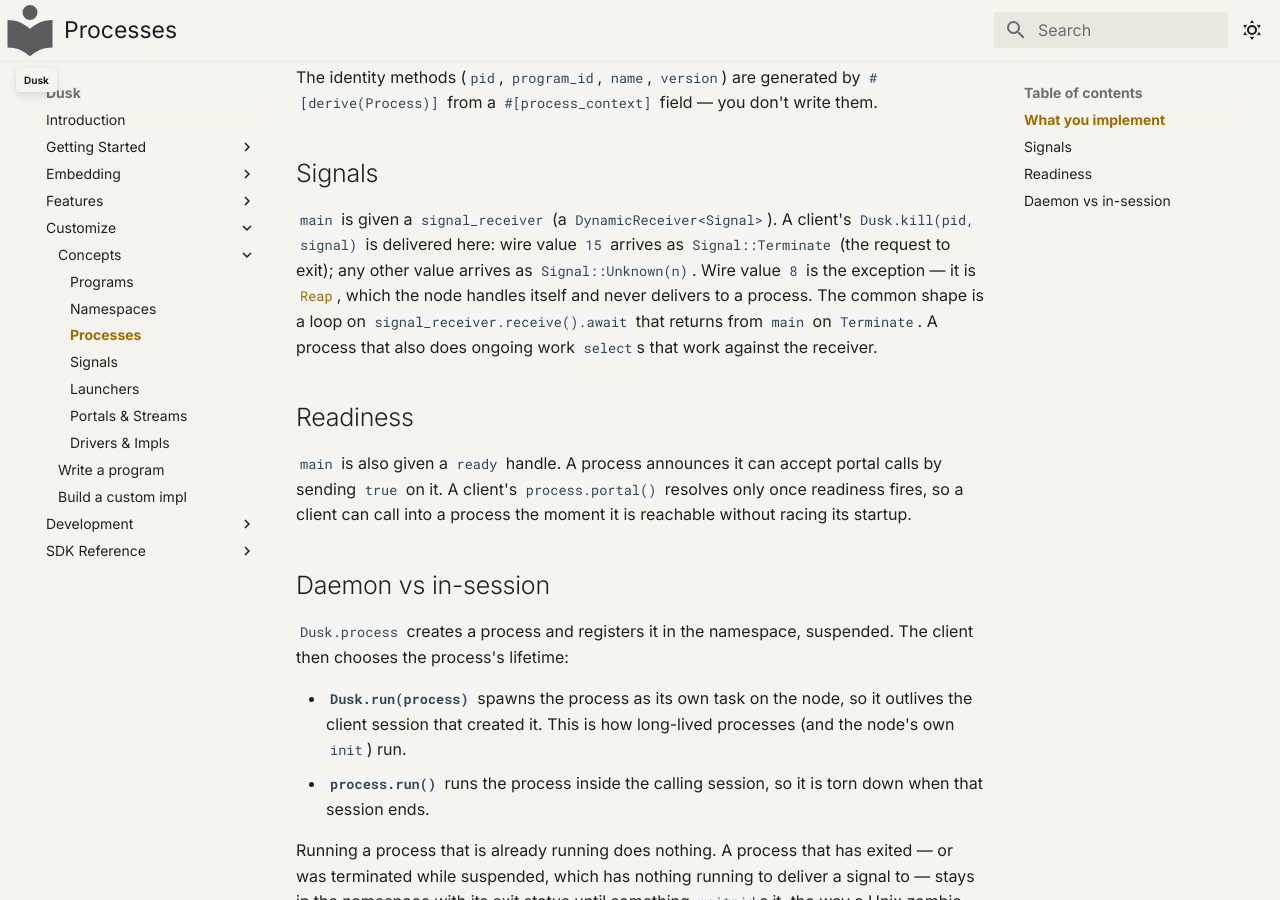
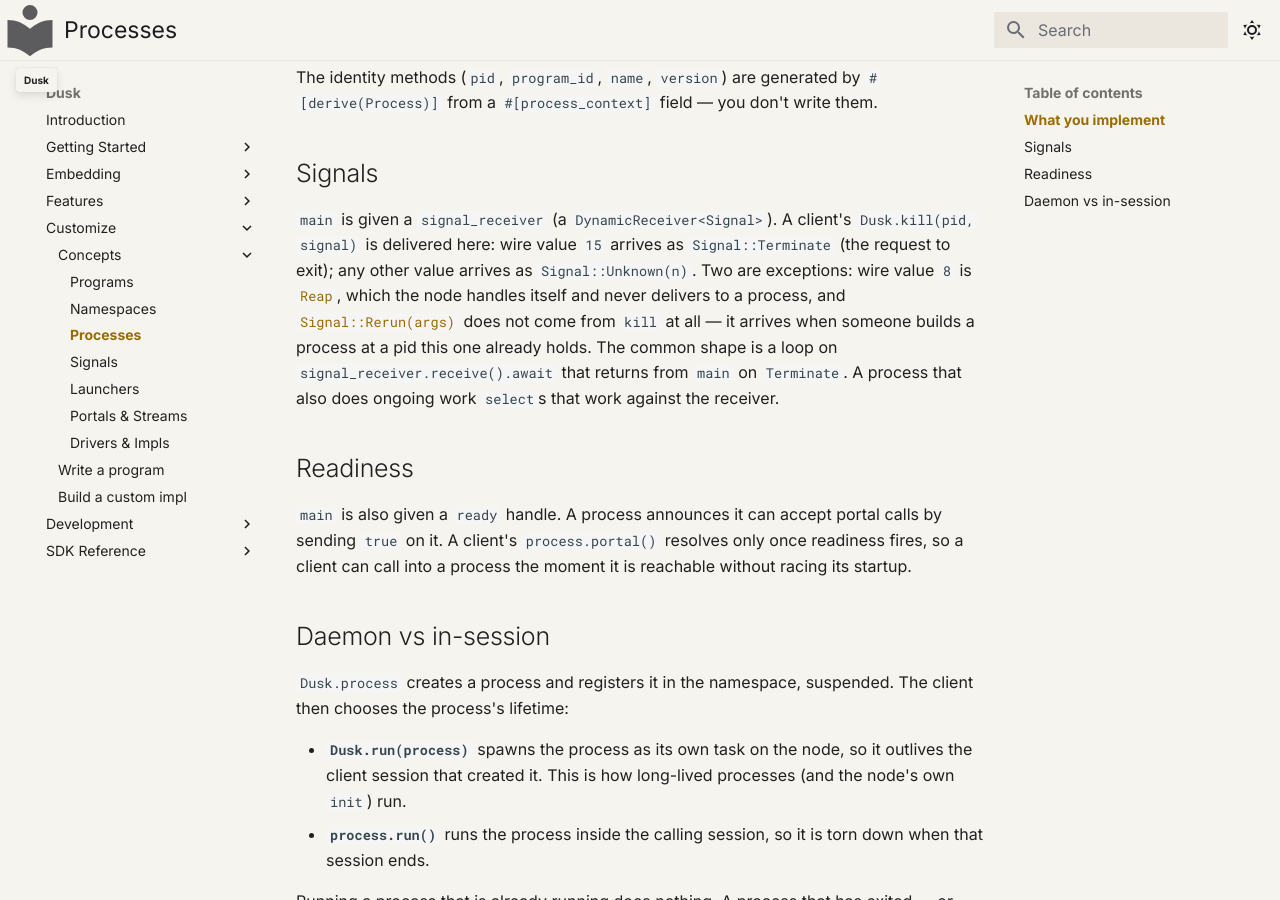
Before and after one commit to tomerze/dusk, an MkDocs documentation site: the page built from docs/docs/getting-started/concepts/processes.md, in a window 1280 px wide and 900 px high, scrolled down 654 px. Built offline with MkDocs 1.6.1 and Material for MkDocs 9.7.7, drawn with Linux system fonts in a browser that asks for light colours; comment, search, counter and statistics services are not loaded.

Commit message:
Update docs to say what the rerun signal is
The signals page listed Terminate and Unknown, and the processes page said
every signal a process receives comes from Dusk.kill. Rerun comes from the
namespace and carries args, so both were wrong the moment it existed.

```diff
--- a/docs/docs/getting-started/concepts/processes.md
+++ b/docs/docs/getting-started/concepts/processes.md
@@ -31,9 +31,11 @@ The identity methods (`pid`, `program_id`, `name`, `version`) are generated by
 `main` is given a `signal_receiver` (a `DynamicReceiver<Signal>`). A client's
 `Dusk.kill(pid, signal)` is delivered here: wire value `15` arrives as
 `Signal::Terminate` (the request to exit); any other value arrives as
-`Signal::Unknown(n)`. Wire value `8` is the exception — it is
+`Signal::Unknown(n)`. Two are exceptions: wire value `8` is
 [`Reap`](signals.md#the-signal-type), which the node handles itself and never
-delivers to a process. The common shape is a loop on
+delivers to a process, and [`Signal::Rerun(args)`](signals.md) does not come
+from `kill` at all — it arrives when someone builds a process at a pid this one
+already holds. The common shape is a loop on
 `signal_receiver.receive().await` that returns from `main` on `Terminate`. A
 process that also does ongoing work `select`s that work against the receiver.
 
```
Also changed, not shown: docs/docs/getting-started/concepts/signals.md (+5 -0 lines).
